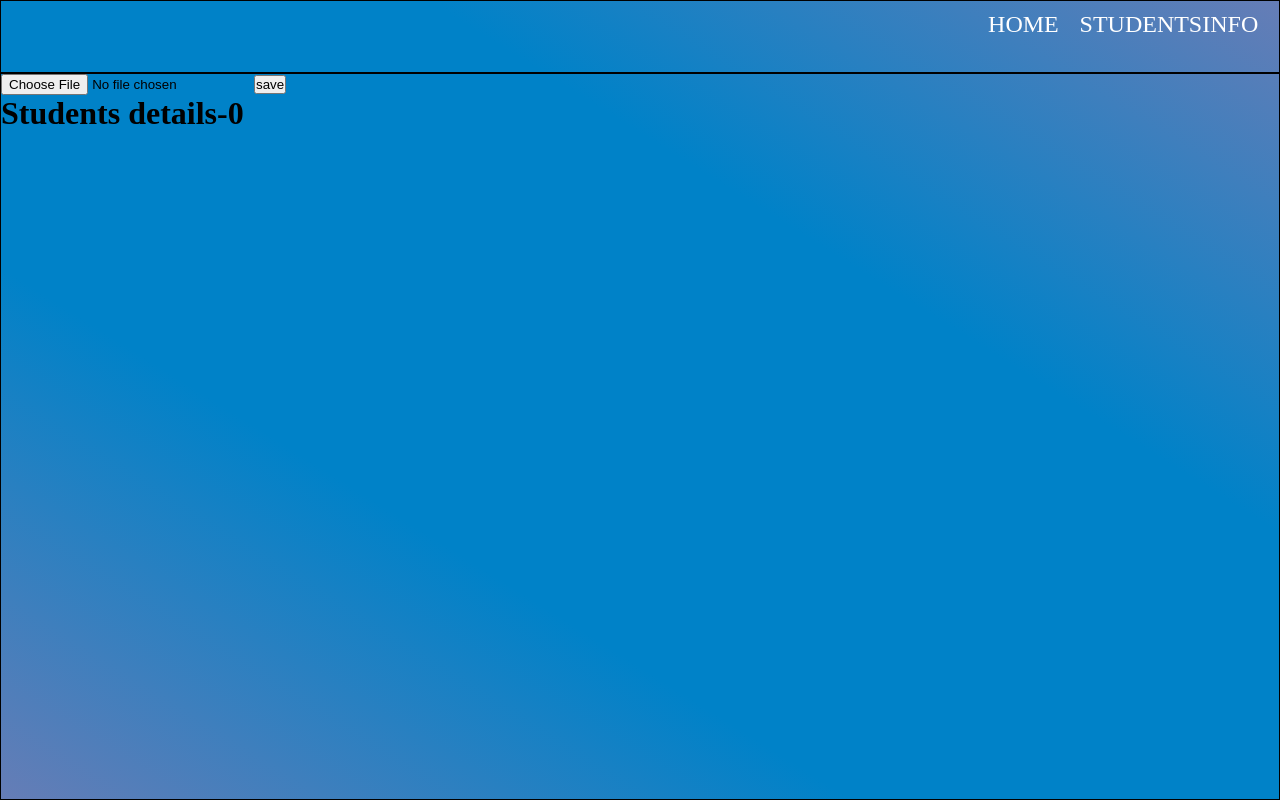
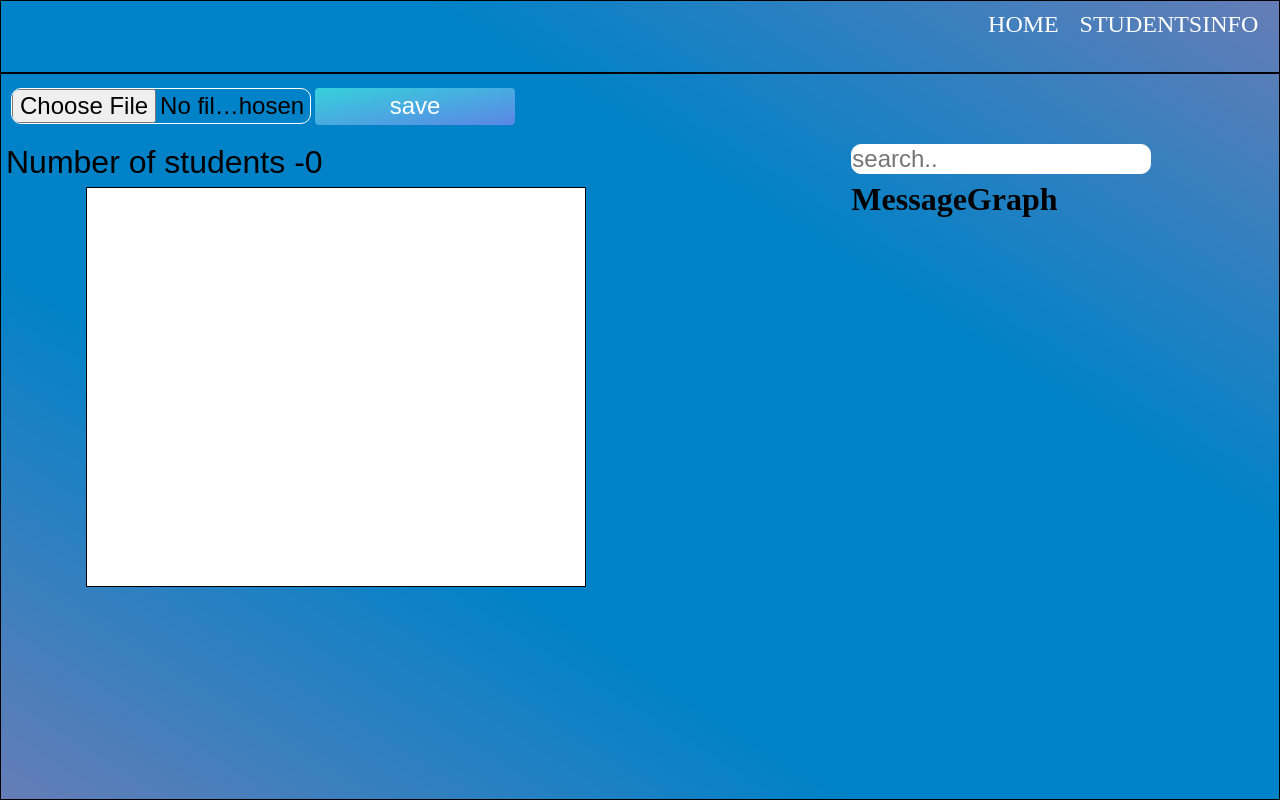
Before and after one commit to Mj-Techs/Student-tracker, a React (Create React App) app: page /students in a window 1280 px wide. Built offline with nearby package versions, Linux system fonts and the light colour scheme.

Commit message:
working on message graph

```diff
--- a/src/App.js
+++ b/src/App.js
@@ -4,6 +4,7 @@ import { Wrapper, Nav, Main } from "./styled";
 import { Route } from "react-router-dom";
 import Home from "./components/Home";
 import StudentsInfo from "./components/StudentsInfo";
+import MessageStats from "./components/MessageStats";
 const App = () => {
   return (
     <Wrapper className="App">
@@ -13,6 +14,7 @@ const App = () => {
       <Main>
         <Route exact path="/" component={Home} />
         <Route exact path="/students" component={StudentsInfo} />
+        <Route exact path="/message/:name" component={MessageStats} />
       </Main>
     </Wrapper>
   );
--- /dev/null
+++ b/src/CalcFunction/dataExtraction.js
@@ -0,0 +1,27 @@
+export const dataExtract = (data) => {
+  const finalData = [];
+
+  const result = data
+    .replace(/From /g, "")
+    .replace(/::/g, "")
+    .split("\t")
+    .join(",")
+    .split("\n");
+
+  result.forEach((ele) => {
+    if (ele.length !== 0) {
+      const key = ele.slice(0, ele.indexOf(","));
+      let value = ele.slice(ele.indexOf(",") + 1);
+      let property = value.slice(0, value.indexOf(":"));
+      let name = property.slice(0, property.indexOf("To")).trim(" ");
+
+      finalData.push({
+        time: key,
+        name: name,
+        message: value.slice(value.indexOf(":") + 1),
+      });
+    }
+  });
+
+  return finalData;
+};
--- /dev/null
+++ b/src/actions/studentAction.js
@@ -0,0 +1,7 @@
+export const getStudent = (data) => {
+  return { type: "ADD_STUDENTS", payload: data };
+};
+
+export const getUniqStudents = (data) => {
+  return { type: "ADD_UNIQ_STUDENTS", payload: data };
+};
--- /dev/null
+++ b/src/components/MessageGraph.js
@@ -0,0 +1,14 @@
+import React from "react";
+import { useSelector } from "react-redux";
+const MessageGraph = () => {
+  const students = useSelector((state) => state.students);
+  const studentObj = {};
+
+  return (
+    <div>
+      <h1>MessageGraph</h1>
+    </div>
+  );
+};
+
+export default MessageGraph;
--- /dev/null
+++ b/src/components/MessageStats.js
@@ -0,0 +1,38 @@
+import React from "react";
+import { useSelector } from "react-redux";
+const MessageStats = (props) => {
+  const students = useSelector((state) => state.students);
+  const matchedStudent = students.filter(
+    (student) => student.name === props.match.params.name
+  );
+  return (
+    <div className="messageStats">
+      <div className="student__name">
+        All Messages of <span>{props.match.params.name}</span>
+      </div>
+
+      <div className="table__container">
+        <table border="3">
+          <thead>
+            <tr>
+              <th>Time</th>
+              <th>Message</th>
+            </tr>
+          </thead>
+          <tbody>
+            {matchedStudent.map((student, i) => {
+              return (
+                <tr key={i}>
+                  <td>{student.time}</td>
+                  <td>{student.message}</td>
+                </tr>
+              );
+            })}
+          </tbody>
+        </table>
+      </div>
+    </div>
+  );
+};
+
+export default MessageStats;
--- /dev/null
+++ b/src/components/ShowStudents.js
@@ -0,0 +1,47 @@
+import React, { useState } from "react";
+import { useSelector } from "react-redux";
+import { Link } from "react-router-dom";
+import { List, StudentContainer } from "../styled";
+import MessageGraph from "./MessageGraph";
+
+const ShowStudents = () => {
+  const [searchText, setSearchText] = useState("");
+  let uniqStudents = useSelector((state) => state.uniqStudents);
+
+  const handleSearch = (e) => {
+    const name = e.target.value;
+    setSearchText(name);
+  };
+  uniqStudents = uniqStudents.filter(
+    (name) => name.toLowerCase().indexOf(searchText) !== -1
+  );
+  return (
+    <StudentContainer>
+      <div className="text">Number of students -{uniqStudents.length}</div>
+      <div className="search">
+        <input
+          type="text"
+          value={searchText}
+          onChange={handleSearch}
+          placeholder="search.."
+        />
+      </div>
+      <List>
+        {uniqStudents.map((ele, i) => {
+          return (
+            <div className="list" key={i}>
+              <Link className="link" to={`/message/${ele}`}>
+                {ele}
+              </Link>
+            </div>
+          );
+        })}
+      </List>
+      <div>
+        <MessageGraph />
+      </div>
+    </StudentContainer>
+  );
+};
+
+export default ShowStudents;
--- a/src/components/StudentsInfo.js
+++ b/src/components/StudentsInfo.js
@@ -1,10 +1,14 @@
-import React, { useState } from "react";
-import { useSelector, useDispatch } from "react-redux";
+import React, { useState, useEffect } from "react";
+import { useDispatch } from "react-redux";
+import { dataExtract } from "../CalcFunction/dataExtraction";
+import { getStudent, getUniqStudents } from "../actions/studentAction";
+import ShowStudents from "./ShowStudents";
+import { Button, Container, Header } from "../styled";
+
 const StudentsInfo = () => {
   const [file, setFile] = useState("");
-  const [chatData, setChatData] = useState([]);
-  console.log(typeof chatData);
-  const students = useSelector((state) => state.students);
+  const dispatch = useDispatch();
+
   const handleFile = (e) => {
     const file = e.target.files[0];
     setFile(file);
@@ -14,27 +18,25 @@ const StudentsInfo = () => {
     const fileReader = new FileReader();
     fileReader.readAsText(file);
     fileReader.onload = (e) => {
-      const data = e.target.result.split("\n");
-      setChatData(data);
+      const data = dataExtract(e.target.result);
+      dispatch(getStudent(data));
+      dispatch(getUniqStudents(data));
     };
   };
   return (
-    <div>
+    <Container>
+      <Header>
+        <div>
+          <form onSubmit={handleSubmit}>
+            <input type="file" onChange={handleFile} />
+            <Button type="submit">save</Button>
+          </form>
+        </div>
+      </Header>
       <div>
-        <form onSubmit={handleSubmit}>
-          <input type="file" onChange={handleFile} />
-          <button type="submit">save</button>
-        </form>
+        <ShowStudents />
       </div>
-      <h1>Students details-{chatData.length}</h1>
-      {chatData.length !== 0 && (
-        <ul>
-          {chatData.map((ele) => (
-            <li>{ele}</li>
-          ))}
-        </ul>
-      )}
-    </div>
+    </Container>
   );
 };
 
--- a/src/index.css
+++ b/src/index.css
@@ -3,3 +3,89 @@
   padding: 0;
   box-sizing: border-box;
 }
+::-webkit-scrollbar {
+  width: 10px;
+}
+::-webkit-scrollbar-thumb {
+  background-image: linear-gradient(
+    to right top,
+    #667db6,
+    #0082c8,
+    #0082c8,
+    #667db6
+  );
+}
+input {
+  width: 300px;
+  font-size: 1.5rem;
+  border: 1px solid white;
+  border-radius: 10px;
+  outline: none;
+}
+
+.text {
+  font-size: 2rem;
+  font-family: sans-serif;
+}
+.list {
+  width: 400px;
+  margin: 10px;
+  padding: 1px 10px;
+  border: 1px solid;
+  font-size: 1.5rem;
+  letter-spacing: 2px;
+}
+.list:hover {
+  cursor: pointer;
+  font-weight: 700;
+  font-size: 1.6rem;
+}
+.link {
+  text-decoration: none;
+  color: black;
+}
+.messageStats {
+  display: flex;
+  flex-direction: column;
+  justify-content: center;
+  align-items: center;
+  margin: 10px;
+}
+.student__name {
+  font-size: 2.5rem;
+}
+span {
+  font-size: 3rem;
+  color: white;
+}
+.table__container {
+  width: 500px;
+  height: 400px;
+  margin-top: 20px;
+  overflow-y: auto;
+  overflow-x: auto;
+}
+table {
+  width: 100%;
+  border-collapse: collapse;
+  font-size: 2rem;
+  color: white;
+}
+th {
+  height: 45px;
+  background-color: #4caf50;
+  color: white;
+}
+td {
+  padding-left: 20px;
+}
+th,
+td {
+  border-bottom: 1px solid #ddd;
+}
+tr:hover {
+  background-color: black;
+}
+/* tr:nth-child(even) {
+  background-color: #f2f2f2;
+} */
--- a/src/index.js
+++ b/src/index.js
@@ -7,8 +7,9 @@ import App from "./App";
 import { configureStore } from "./store/ConfigureStore";
 
 const store = configureStore();
-console.log(store.getState());
-
+store.subscribe(() => {
+  console.log(store.getState());
+});
 ReactDOM.render(
   <Provider store={store}>
     <Router>
--- a/src/reducer/studentReducer.js
+++ b/src/reducer/studentReducer.js
@@ -2,9 +2,26 @@ const initialValue = [];
 
 const studentReducer = (state = initialValue, action) => {
   switch (action.type) {
+    case "ADD_STUDENTS": {
+      return [...action.payload];
+    }
     default: {
       return [...state];
     }
   }
 };
 export default studentReducer;
+
+// uniqStudents
+
+const initialStateValue = [];
+export const uniqStudentReducer = (state = initialStateValue, action) => {
+  switch (action.type) {
+    case "ADD_UNIQ_STUDENTS": {
+      return [...new Set(action.payload.map((item) => item.name))];
+    }
+    default: {
+      return [...state];
+    }
+  }
+};
--- a/src/store/ConfigureStore.js
+++ b/src/store/ConfigureStore.js
@@ -1,9 +1,10 @@
 import { createStore, combineReducers } from "redux";
-import studentReducer from "../reducer/studentReducer";
+import studentReducer, { uniqStudentReducer } from "../reducer/studentReducer";
 export const configureStore = () => {
   const store = createStore(
     combineReducers({
       students: studentReducer,
+      uniqStudents: uniqStudentReducer,
     })
   );
   return store;
--- a/src/styled.js
+++ b/src/styled.js
@@ -33,3 +33,48 @@ export const StyledLink = styled(Link)`
     color: black;
   }
 `;
+export const Button = styled.button`
+  border: 0;
+  outline: none;
+  background: linear-gradient(to right bottom, #36d1dc, #5b86e5);
+  color: white;
+  border-radius: 0.25rem;
+  font-family: -system-ui, sans-serif;
+  font-size: 1.5rem;
+  line-height: 1.2;
+  white-space: nowrap;
+  text-decoration: none;
+  padding: 0.25rem 2.5rem;
+  margin: 0.25rem;
+  margin-right: 1rem;
+  width: 200px;
+  cursor: pointer;
+  &:hover {
+    color: black;
+    background: orange;
+  }
+`;
+export const Container = styled.div`
+  display: grid;
+  grid-template: 0.1fr 1fr/1fr;
+`;
+export const Header = styled.div`
+  display: flex;
+  justify-content: space-between;
+  margin: 10px;
+`;
+
+export const StudentContainer = styled.div`
+  display: grid;
+  grid-template: 0.2fr 1fr/1fr 0.5fr;
+  margin: 5px;
+`;
+export const List = styled.div`
+  width: 500px;
+  height: 400px;
+  border: 1px solid;
+  margin: 0.4rem 5em;
+  padding: 1rem 1em;
+  background: white;
+  overflow-y: auto;
+`;
```
Also changed, not shown: 1 other file (tests, documents, lock files or other folders).
